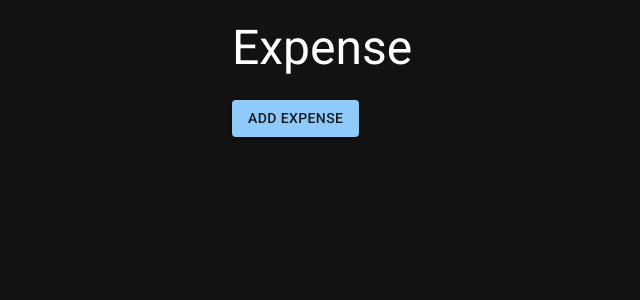
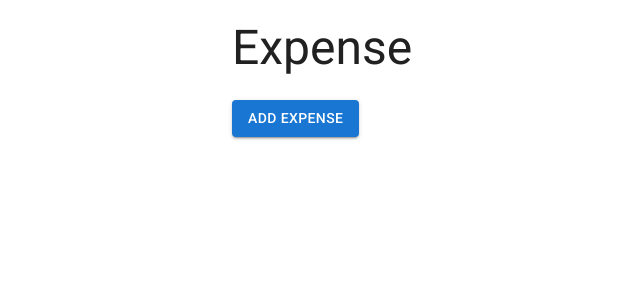
Before and after one commit to jove0610/castorice, a React (Vite) app: page / in a window 1280 px wide. Shown: the top 300 px of the page, without its empty margins (148-788 px from the left). Built offline with nearby package versions, Linux system fonts and the light colour scheme.

Commit message:
remove dark mode

```diff
--- a/src/App.tsx
+++ b/src/App.tsx
@@ -1,25 +1,17 @@
 import { LocalizationProvider } from '@mui/x-date-pickers';
 import { AdapterDayjs } from '@mui/x-date-pickers/AdapterDayjs'
-import { ThemeProvider, createTheme } from '@mui/material/styles';
 import CssBaseline from '@mui/material/CssBaseline';
 import Stack from "@mui/material/Stack";
 import Expense from "./expense/Expense"
 
-const darkTheme = createTheme({
-  palette: {
-    mode: 'dark',
-  },
-});
 
 function App() {
   return (
     <LocalizationProvider dateAdapter={AdapterDayjs}>
-      <ThemeProvider theme={darkTheme}>
-        <CssBaseline />
-        <Stack maxWidth={560} mx='auto' p={2.5}>
-          <Expense />
-        </Stack>
-      </ThemeProvider>
+      <CssBaseline />
+      <Stack maxWidth={560} mx='auto' p={2.5}>
+        <Expense />
+      </Stack>
     </LocalizationProvider>
   )
 }
--- a/src/expense/AddItemModal.tsx
+++ b/src/expense/AddItemModal.tsx
@@ -11,6 +11,7 @@
   top: '50%',
   left: '50%',
   transform: 'translate(-50%, -50%)',
+  maxWidth: '80%',
   width: 400,
   bgcolor: 'background.paper',
   border: '2px solid #000',
@@ -58,7 +59,7 @@
             </Button>
           </Stack>
         </Stack>
-      </Stack>
+      </Stack >
     </Modal>
   );
 }
```
